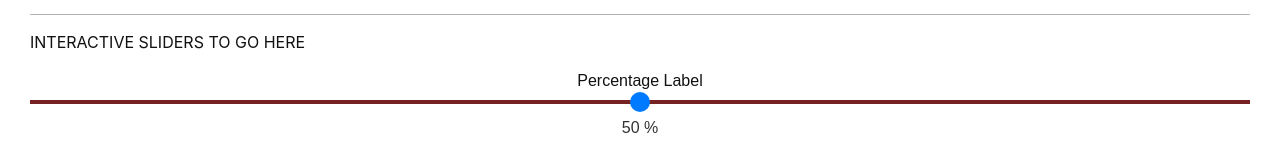
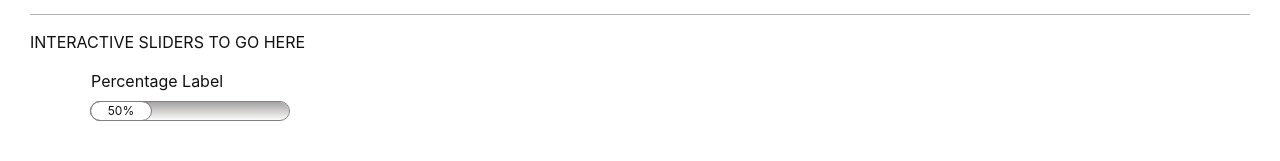
Before and after one commit to valgaug/slider-challenge, a React (Create React App) app: page / in a window 1280 px wide. Shown: the part 749-910 px from the top of the page. Built offline with nearby package versions, Linux system fonts and the light colour scheme.

Commit message:
css looking good

```diff
--- a/src/App.tsx
+++ b/src/App.tsx
@@ -17,7 +17,7 @@ export default function App() {
       <p>INTERACTIVE SLIDERS TO GO HERE</p>
       <Slider label='Percentage Label' max={100} min={0} step={1} value={valuePercent} unit='%' onChange={setValuePercent} />
       <br />
-      <Slider label='Proportional Label' max={1} min={0} step={0.1} value={valueProportional} unit='%' onChange={setValueProportional} />
+      <Slider label='Proportional Label' max={1} min={0} step={0.1} value={valueProportional} onChange={setValueProportional} />
     </div>
   );
 }
--- a/src/Slider.tsx
+++ b/src/Slider.tsx
@@ -12,54 +12,58 @@ interface Props {
 }
 
 export function Slider({ label, max, min, step, value, unit, onChange }: Props): ReactElement {
-  const [sliderValue, setSliderValue] = useState(value);
-  const sliderRef = React.createRef<HTMLDivElement>();
-  const [isDraggingRef, setIsDraggingRef] = useState(false);
+  // const [sliderValue, setSliderValue] = useState(value);
+  // const sliderRef = React.createRef<HTMLDivElement>();
+  // const [isDraggingRef, setIsDraggingRef] = useState(false);
 
-  const handleMouseDown = (e: React.MouseEvent) => {
-    if (sliderRef.current) {
-      const rect = sliderRef.current.getBoundingClientRect();
-      const newPosition = ((e.clientX - rect.left) / rect.width) * (max - min) + min;
-      setSliderValue(newPosition);
-      setIsDraggingRef(true);
-    }
-  };
+  // const handleMouseDown = (e: React.MouseEvent) => {
+  //   if (sliderRef.current) {
+  //     const rect = sliderRef.current.getBoundingClientRect();
+  //     const newPosition = ((e.clientX - rect.left) / rect.width) * (max - min) + min;
+  //     setSliderValue(newPosition);
+  //     setIsDraggingRef(true);
+  //   }
+  // };
 
-  const handleMouseMove = (e: React.MouseEvent) => {
-    if (isDraggingRef && sliderRef.current) {
-      const rect = sliderRef.current.getBoundingClientRect();
-      const newPosition = ((e.clientX - rect.left) / rect.width) * (max - min) + min;
-      setSliderValue(newPosition);
-      onChange(newPosition);
-    }
-  };
+  // const handleMouseMove = (e: React.MouseEvent) => {
+  //   if (isDraggingRef && sliderRef.current) {
+  //     const rect = sliderRef.current.getBoundingClientRect();
+  //     const newPosition = ((e.clientX - rect.left) / rect.width) * (max - min) + min;
+  //     setSliderValue(newPosition);
+  //     onChange(newPosition);
+  //   }
+  // };
 
-  const handleMouseUp = () => {
-    setIsDraggingRef(false);
-  };
+  // const handleMouseUp = () => {
+  //   setIsDraggingRef(false);
+  // };
 
   return (
-    <div className='precision-slider'>
+    <div className='slider'>
       <label>{label}</label>
       <div
         className='slider-container'
-        ref={sliderRef}
-        onMouseDown={handleMouseDown}
-        onMouseMove={handleMouseMove}
-        onMouseUp={handleMouseUp}
+        // ref={sliderRef}
+        // onMouseDown={handleMouseDown}
+        // onMouseMove={handleMouseMove}
+        // onMouseUp={handleMouseUp}
       >
         <div className='slider-track'>
           <div
             className='slider-thumb'
-            style={{
-              left: `${((sliderValue - min) / (max - min)) * 100}%`,
-            }}
-          />
+            // style={{
+            //   left: `${((sliderValue - min) / (max - min)) * 100}%`,
+            // }}
+          >
+            <div className='slider-value'>
+              <span>
+                {value}
+                {unit}
+              </span>
+            </div>
+          </div>
         </div>
       </div>
-      <span className='slider-value'>
-        {sliderValue} {unit}
-      </span>
     </div>
   );
 }
--- a/src/slider.css
+++ b/src/slider.css
@@ -1,11 +1,11 @@
 /* .slider {
 } */
 
-.precision-slider {
+.slider {
   display: flex;
   flex-direction: column;
-  align-items: center;
-  font-family: Arial, sans-serif;
+  padding: 0 5% 2% 5%;
+  width: 320px;
 }
 
 .slider-container {
@@ -17,30 +17,29 @@
 
 .slider-track {
   width: 100%;
-  height: 4px;
-  background-color: #762222;
+  height: 18px;
   position: absolute;
-  top: 50%;
-  transform: translateY(-50%);
+  /* top: 50%; */
+  border-radius: 9px;
+  outline: grey 1px solid;
+  background-image: linear-gradient(rgb(165, 163, 163), rgb(252, 252, 250));
+  /* transform: translateY(-50%); */
 }
 
 .slider-thumb {
-  width: 20px;
-  height: 20px;
-  background-color: #007bff;
-  border-radius: 50%;
-  position: absolute;
-  top: 50%;
-  transform: translate(-50%, -50%);
-  transition: background-color 0.3s;
-}
-
-.slider-thumb:hover {
-  background-color: #0056b3;
+  width: 60px;
+  height: inherit;
+  background-color: white;
+  border-radius: inherit;
+  outline: inherit;
+  display: flex;
+  align-items: center;
+  justify-content: center;
+  /* position: absolute; */
+  /* transform: translate(-50%, -50%);
+  transition: background-color 0.3s; */
 }
 
 .slider-value {
-  font-size: 16px;
-  color: #333;
-  margin-top: 5px;
+  font-size: 12px;
 }
```
